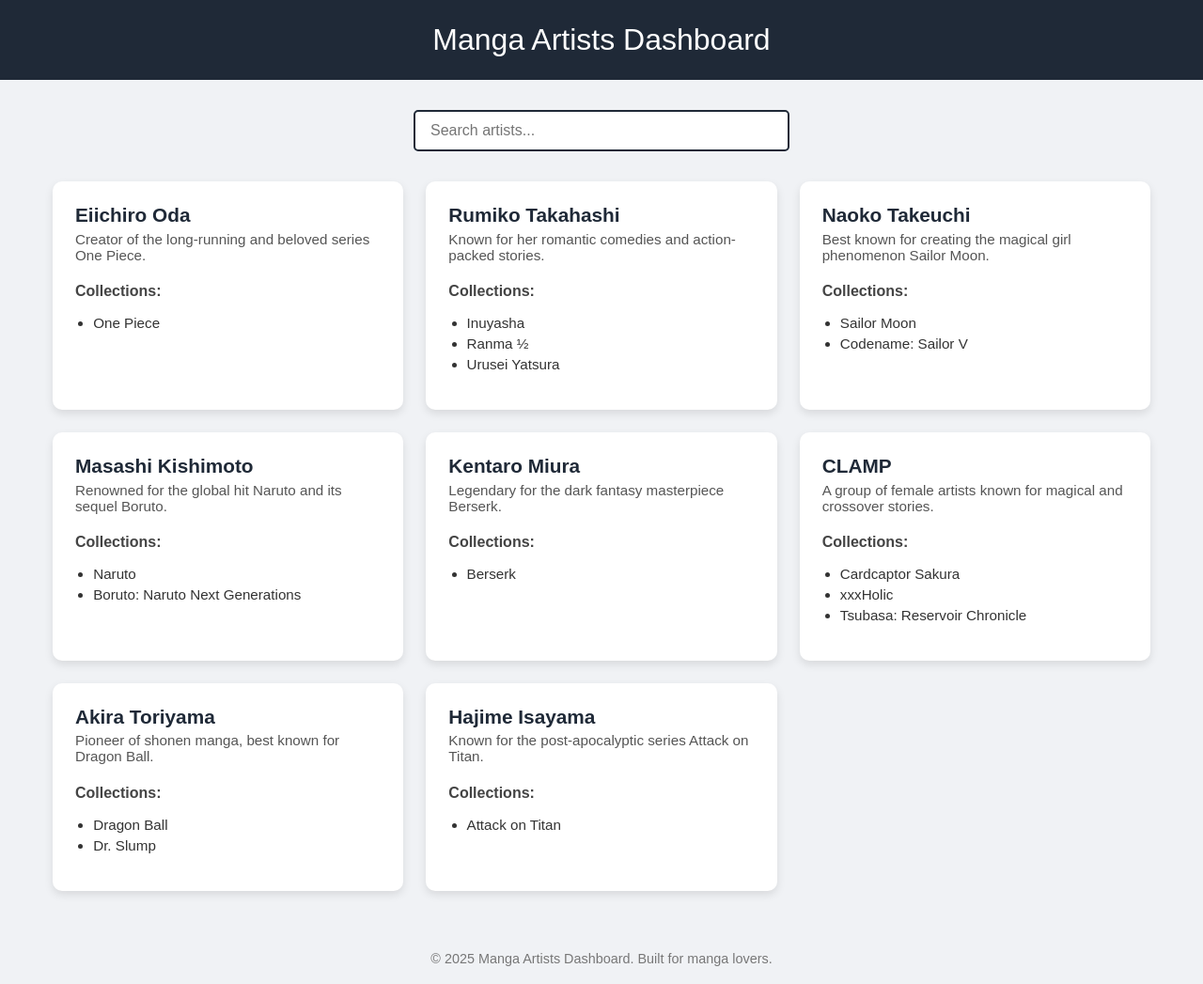
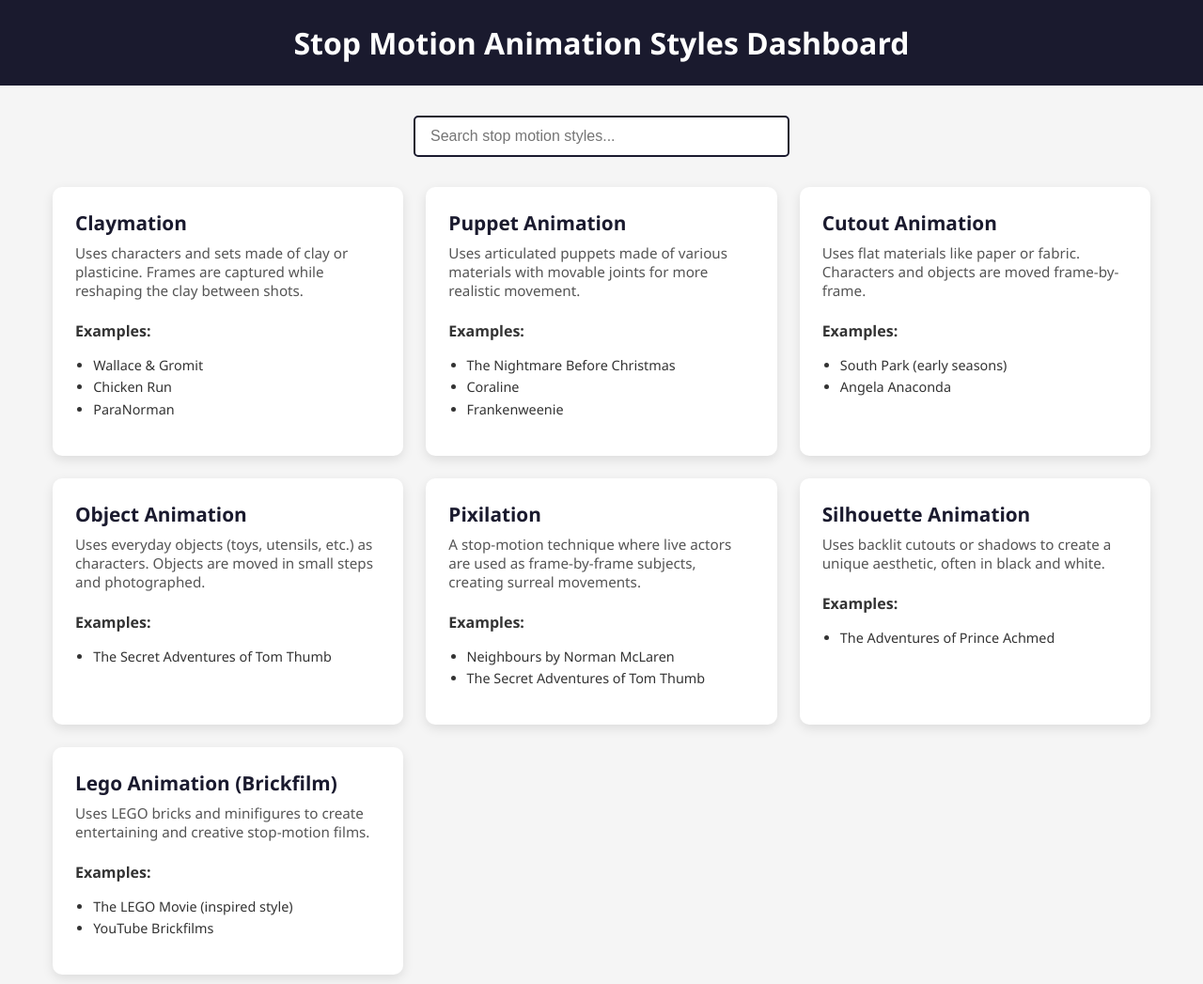
Before and after one commit to deepikaakkivarapu-code/collab, a plain HTML site: page index.html in a window 1280 px wide. Shown: the top 1047 px of the page at 94% size. Drawn offline with Linux system fonts and the light colour scheme.

Commit message:
Update index.html
about stop motion animation

```diff
--- a/index.html
+++ b/index.html
@@ -3,7 +3,7 @@
 <head>
   <meta charset="UTF-8" />
   <meta name="viewport" content="width=device-width, initial-scale=1.0"/>
-  <title>Manga Artists Dashboard</title>
+  <title>Stop Motion Animation Styles Dashboard</title>
   <style>
     * {
       box-sizing: border-box;
@@ -11,17 +11,18 @@
 
     body {
       margin: 0;
-      font-family: Arial, sans-serif;
-      background: #f0f2f5;
+      font-family: 'Segoe UI', sans-serif;
+      background-color: #f5f5f5;
       color: #333;
     }
 
     header {
-      background-color: #1f2937;
+      background-color: #1a1a2e;
       color: #fff;
       padding: 1.5rem;
       text-align: center;
       font-size: 2rem;
+      font-weight: bold;
     }
 
     .container {
@@ -31,17 +32,17 @@
     }
 
     .search-bar {
+      text-align: center;
       margin-bottom: 2rem;
-      text-align: center;
     }
 
     .search-bar input {
+      padding: 0.7rem 1rem;
+      font-size: 1rem;
+      border-radius: 5px;
+      border: 2px solid #1a1a2e;
       width: 100%;
       max-width: 400px;
-      padding: 0.7rem 1rem;
-      font-size: 1rem;
-      border: 2px solid #1f2937;
-      border-radius: 5px;
     }
 
     .grid {
@@ -51,56 +52,55 @@
     }
 
     .card {
-      background: #fff;
+      background-color: #fff;
       padding: 1.5rem;
       border-radius: 10px;
-      box-shadow: 0 4px 10px rgba(0, 0, 0, 0.1);
-      transition: 0.3s;
+      box-shadow: 0 4px 12px rgba(0, 0, 0, 0.1);
+      transition: transform 0.3s ease;
     }
 
     .card:hover {
       transform: translateY(-5px);
-      box-shadow: 0 6px 15px rgba(0, 0, 0, 0.15);
     }
 
-    .artist-name {
+    .style-title {
       font-size: 1.3rem;
+      color: #1a1a2e;
       font-weight: bold;
-      color: #1f2937;
-      margin-bottom: 0.3rem;
+      margin-bottom: 0.5rem;
     }
 
-    .bio {
+    .description {
       font-size: 0.95rem;
+      color: #555;
       margin-bottom: 1rem;
-      color: #555;
     }
 
-    .collections {
+    .examples {
       margin-top: 1rem;
     }
 
-    .collections h4 {
-      margin-bottom: 0.5rem;
+    .examples h4 {
       font-size: 1rem;
-      color: #444;
+      margin-bottom: 0.4rem;
     }
 
-    .collections ul {
+    .examples ul {
+      list-style: disc;
       padding-left: 1.2rem;
     }
 
-    .collections li {
-      font-size: 0.95rem;
+    .examples li {
+      font-size: 0.9rem;
       margin-bottom: 0.3rem;
     }
 
     footer {
       text-align: center;
+      padding: 1rem;
       margin-top: 3rem;
-      padding: 1rem;
       font-size: 0.9rem;
-      color: #777;
+      color: #888;
     }
 
     @media (max-width: 480px) {
@@ -112,94 +112,91 @@
 </head>
 <body>
 
-<header>Manga Artists Dashboard</header>
+<header>Stop Motion Animation Styles Dashboard</header>
 
 <div class="container">
   <div class="search-bar">
-    <input type="text" id="searchInput" placeholder="Search artists..." oninput="filterArtists()" />
+    <input type="text" id="searchInput" placeholder="Search stop motion styles..." oninput="filterStyles()" />
   </div>
 
-  <div class="grid" id="artistGrid">
-    <!-- Artist cards will be injected here -->
+  <div class="grid" id="styleGrid">
+    <!-- Cards injected here -->
   </div>
 </div>
 
 <footer>
-  &copy; 2025 Manga Artists Dashboard. Built for manga lovers.
+  &copy; 2025 Stop Motion Styles Dashboard — For Animation Enthusiasts
 </footer>
 
 <script>
-  const artists = [
+  const styles = [
     {
-      name: "Eiichiro Oda",
-      bio: "Creator of the long-running and beloved series One Piece.",
-      collections: ["One Piece"]
+      title: "Claymation",
+      description: "Uses characters and sets made of clay or plasticine. Frames are captured while reshaping the clay between shots.",
+      examples: ["Wallace & Gromit", "Chicken Run", "ParaNorman"]
     },
     {
-      name: "Rumiko Takahashi",
-      bio: "Known for her romantic comedies and action-packed stories.",
-      collections: ["Inuyasha", "Ranma ½", "Urusei Yatsura"]
+      title: "Puppet Animation",
+      description: "Uses articulated puppets made of various materials with movable joints for more realistic movement.",
+      examples: ["The Nightmare Before Christmas", "Coraline", "Frankenweenie"]
     },
     {
-      name: "Naoko Takeuchi",
-      bio: "Best known for creating the magical girl phenomenon Sailor Moon.",
-      collections: ["Sailor Moon", "Codename: Sailor V"]
+      title: "Cutout Animation",
+      description: "Uses flat materials like paper or fabric. Characters and objects are moved frame-by-frame.",
+      examples: ["South Park (early seasons)", "Angela Anaconda"]
     },
     {
-      name: "Masashi Kishimoto",
-      bio: "Renowned for the global hit Naruto and its sequel Boruto.",
-      collections: ["Naruto", "Boruto: Naruto Next Generations"]
+      title: "Object Animation",
+      description: "Uses everyday objects (toys, utensils, etc.) as characters. Objects are moved in small steps and photographed.",
+      examples: ["The Secret Adventures of Tom Thumb"]
     },
     {
-      name: "Kentaro Miura",
-      bio: "Legendary for the dark fantasy masterpiece Berserk.",
-      collections: ["Berserk"]
+      title: "Pixilation",
+      description: "A stop-motion technique where live actors are used as frame-by-frame subjects, creating surreal movements.",
+      examples: ["Neighbours by Norman McLaren", "The Secret Adventures of Tom Thumb"]
     },
     {
-      name: "CLAMP",
-      bio: "A group of female artists known for magical and crossover stories.",
-      collections: ["Cardcaptor Sakura", "xxxHolic", "Tsubasa: Reservoir Chronicle"]
+      title: "Silhouette Animation",
+      description: "Uses backlit cutouts or shadows to create a unique aesthetic, often in black and white.",
+      examples: ["The Adventures of Prince Achmed"]
     },
     {
-      name: "Akira Toriyama",
-      bio: "Pioneer of shonen manga, best known for Dragon Ball.",
-      collections: ["Dragon Ball", "Dr. Slump"]
-    },
-    {
-      name: "Hajime Isayama",
-      bio: "Known for the post-apocalyptic series Attack on Titan.",
-      collections: ["Attack on Titan"]
+      title: "Lego Animation (Brickfilm)",
+      description: "Uses LEGO bricks and minifigures to create entertaining and creative stop-motion films.",
+      examples: ["The LEGO Movie (inspired style)", "YouTube Brickfilms"]
     }
   ];
 
-  function createCard(artist) {
+  function createCard(style) {
     return `
       <div class="card">
-        <div class="artist-name">${artist.name}</div>
-        <div class="bio">${artist.bio}</div>
-        <div class="collections">
-          <h4>Collections:</h4>
+        <div class="style-title">${style.title}</div>
+        <div class="description">${style.description}</div>
+        <div class="examples">
+          <h4>Examples:</h4>
           <ul>
-            ${artist.collections.map(c => `<li>${c}</li>`).join("")}
+            ${style.examples.map(example => `<li>${example}</li>`).join("")}
           </ul>
         </div>
       </div>
     `;
   }
 
-  function displayArtists(artistList) {
-    const container = document.getElementById("artistGrid");
-    container.innerHTML = artistList.map(createCard).join("");
+  function displayStyles(stylesToShow) {
+    const container = document.getElementById("styleGrid");
+    container.innerHTML = stylesToShow.map(createCard).join("");
   }
 
-  function filterArtists() {
+  function filterStyles() {
     const query = document.getElementById("searchInput").value.toLowerCase();
-    const filtered = artists.filter(artist => artist.name.toLowerCase().includes(query));
-    displayArtists(filtered);
+    const filtered = styles.filter(style =>
+      style.title.toLowerCase().includes(query)
+    );
+    displayStyles(filtered);
   }
 
   // Initial render
-  displayArtists(artists);
+  displayStyles(styles);
 </script>
 
 </body>
```
